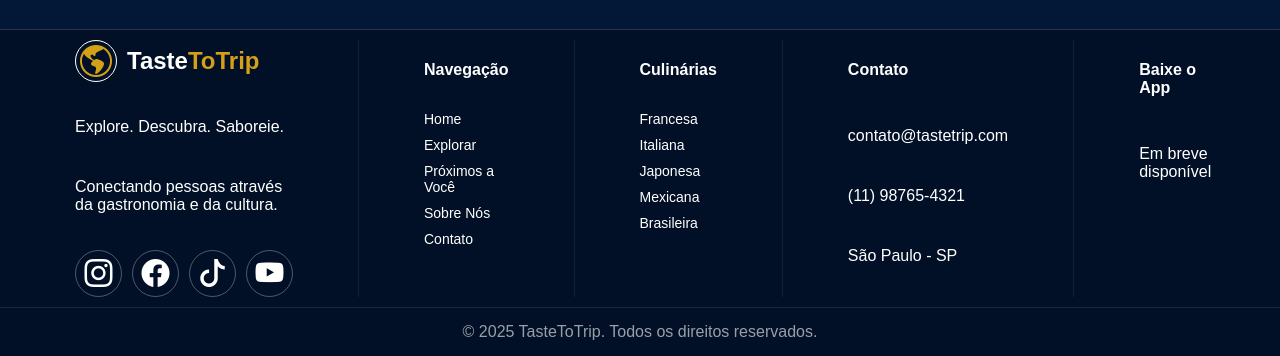
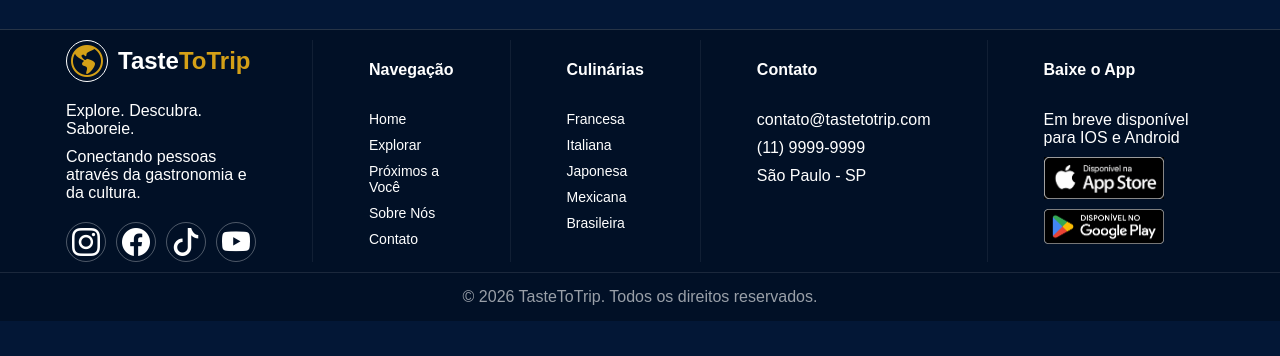
Before and after one commit to giovannitecads/TasteToTrip, a website built with Vite: page index.html in a window 1280 px wide. Shown: the part 3188-3544 px from the top of the page. After the commit the page ends 3509 px from the top, so only its background shows below. Built offline with nearby package versions, Linux system fonts and the light colour scheme; files whose address does not match are found by name.

Commit message:
Finalizei a Home

```diff
--- a/index.html
+++ b/index.html
@@ -368,9 +368,9 @@
                 <h4>Navegação</h4>
 
                 <a href="#">Home</a>
-                <a href="#">Explorar</a>
+                <a href="explorar.html">Explorar</a>
                 <a href="#">Próximos a Você</a>
-                <a href="#">Sobre Nós</a>
+                <a href="sobrenos.html">Sobre Nós</a>
                 <a href="#">Contato</a>
             </div>
 
@@ -387,24 +387,24 @@
             <div class="coluna">
                 <h4>Contato</h4>
 
-                <p>contato@tastetrip.com</p>
-                <p>(11) 98765-4321</p>
+                <p>contato@tastetotrip.com</p>
+                <p>(11) 9999-9999</p>
                 <p>São Paulo - SP</p>
             </div>
 
             <div class="coluna">
                 <h4>Baixe o App</h4>
 
-                <p>Em breve disponível</p>
+                <p>Em breve disponível para IOS e Android</p>
 
-                <img src="appstore.png" alt="">
-                <img src="googleplay.png" alt="">
+                <img src="src/assets/imagens/appStore.png" alt="appStore">
+                <img src="src/assets/imagens/GooglePlay.png" alt="GooglePlay">
             </div>
 
         </footer>
 
         <div class="copyright">
-            © 2025 TasteToTrip. Todos os direitos reservados.
+            © 2026 TasteToTrip. Todos os direitos reservados.
         </div>
     </div>
     <script type="module" src="/src/main.js"></script>
--- a/src/style.css
+++ b/src/style.css
@@ -596,6 +596,10 @@ justify-content: space-evenly;
     margin-top: 30px;
 }
 
+.footer .coluna:first-child{
+    width: 280px;
+}
+
 .logo-footer{
     display:flex;
     align-items:center;
@@ -635,7 +639,7 @@ justify-content: space-evenly;
     flex-direction:column;
     gap:10px;
      border-right: 1px solid rgba(255, 255, 255, 0.068);
-      padding: 0 65px;
+      padding: 0 56px;
     color:white;
 }
 
@@ -647,6 +651,12 @@ justify-content: space-evenly;
     text-decoration:none;
     color:white;
     font-size:14px;
+}
+
+.coluna p {
+ margin: 0px;
+
+
 }
 
 .coluna a:hover{
@@ -661,8 +671,8 @@ justify-content: space-evenly;
 }
 
 .redes i{
-    width:35px;
-    height:35px;
+    width:20px;
+    height:20px;
 
     border:1px solid rgba(255,255,255,0.3);
     border-radius:50%;
@@ -670,8 +680,12 @@ justify-content: space-evenly;
     display:flex;
     justify-content:center;
     align-items:center;
-    padding: 5px;
+    padding: 9px;
     color: white;
+}
+
+.coluna > img {
+    width: 120px;
 }
 
 .copyright{
```
Also changed, not shown: src/assets/imagens/GooglePlay.png (added), src/assets/imagens/appStore.png (added).
